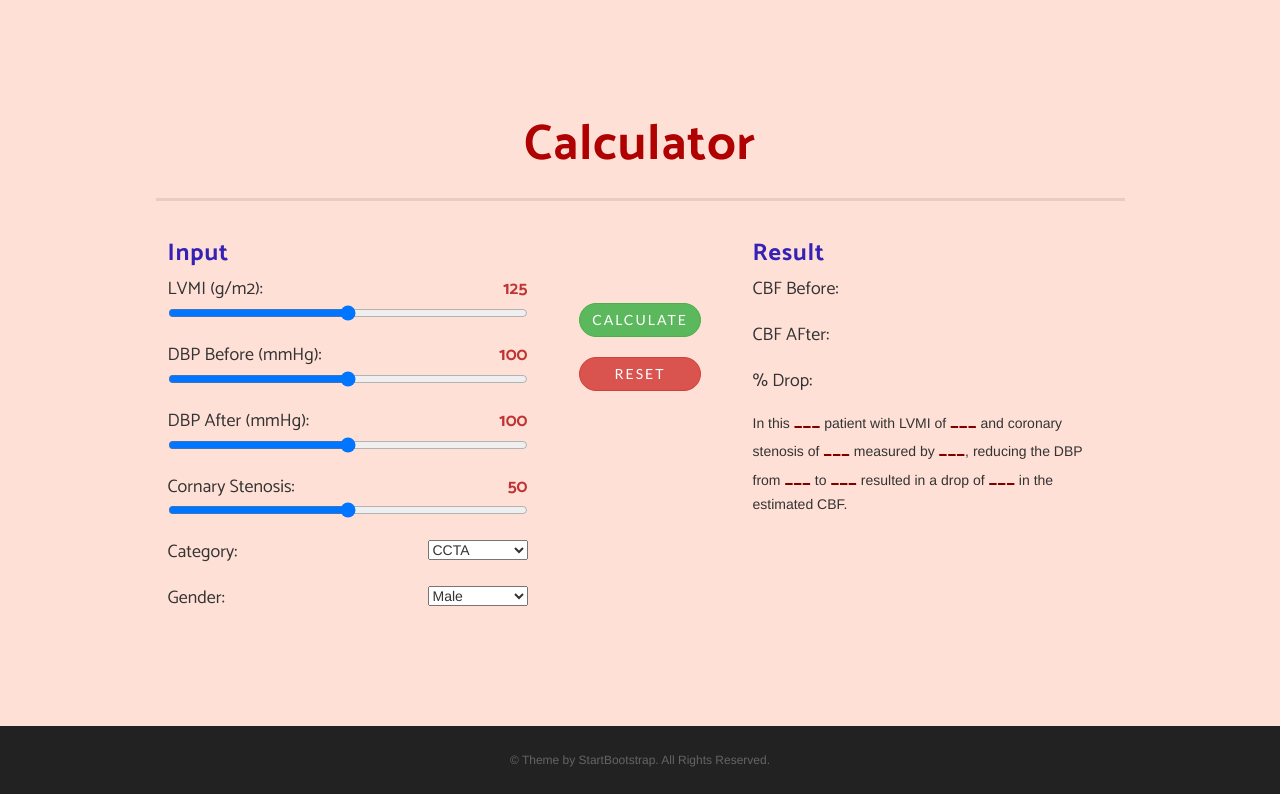
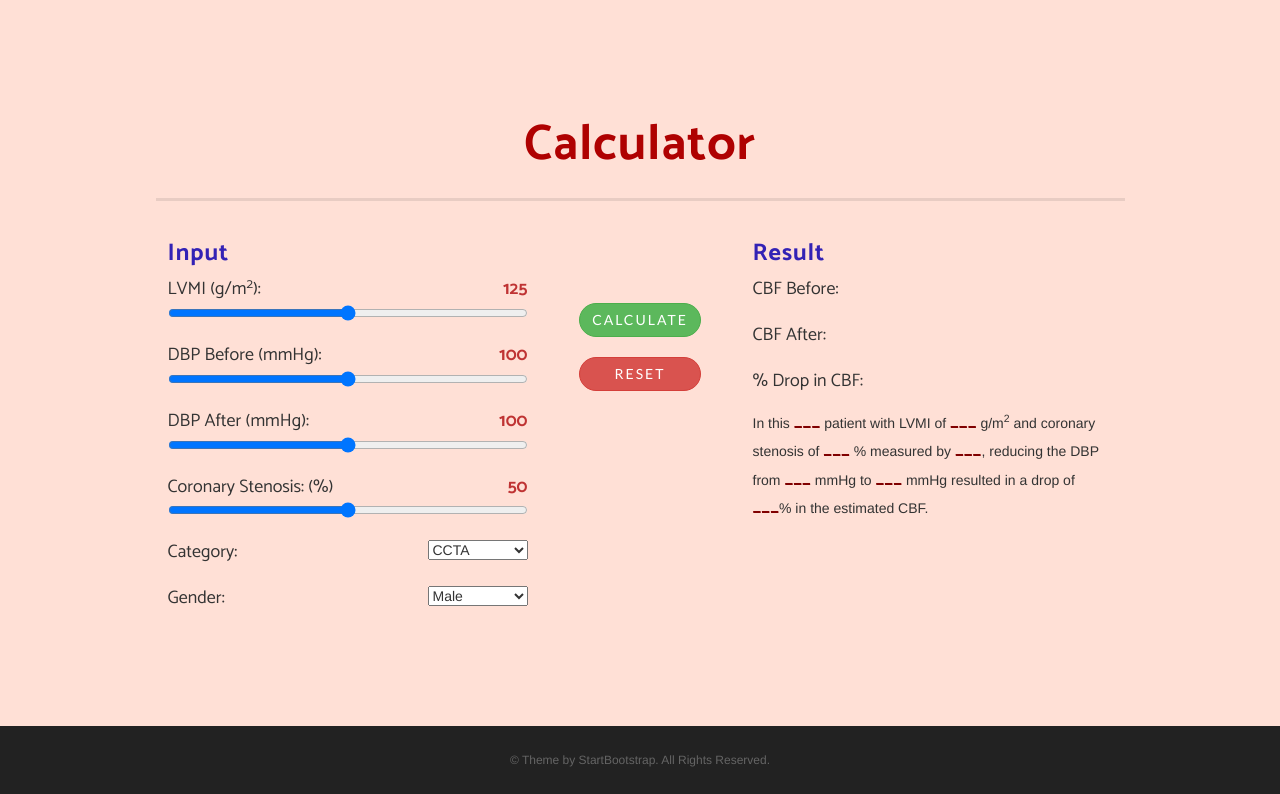
Before and after one commit to joutimothy/joutimothy.github.io, a plain HTML site: page index.html in a window 1280 px wide. Shown: the part 802-1596 px from the top of the page. Drawn offline with nearby package versions, Linux system fonts and the light colour scheme; a web font is replaced by a local one.

Commit message:
change some typos and units

```diff
--- a/index.html
+++ b/index.html
@@ -92,7 +92,7 @@
                 <div class="col-md-4">
                 <h3 class="t1">Input</h3>
                     <form>
-                        <p1 class = "text-xs-center">LVMI (g/m2):</p1><span id="range1">125</span>
+                        <p1 class = "text-xs-center">LVMI (g/m<sup>2</sup>):</p1><span id="range1">125</span>
                         <br>
                         <input type="range" name="in1" min="0" max="250" id="in1" oninput="showValue(this.value, 'range1'); fillData();">
                         <br>
@@ -104,7 +104,7 @@
                         <br>
                         <input type="range" name="in3" min="0" max="200" id="in3" oninput="showValue(this.value, 'range3'); fillData();">
                         <br>
-                        <p1>Cornary Stenosis: </p1> <span id="range4">50</span>
+                        <p1>Coronary Stenosis: (%)</p1> <span id="range4">50</span>
                         <br>
                         <input type="range" name="in4" min="0" max="100" id="in4" oninput="showValue(this.value, 'range4'); fillData();">
                         <br>
@@ -140,20 +140,20 @@
                 <div class="col-md-4">
                 <h3 class="t1">Result</h3>
                     <form>
-                        <p1 style="width:86px">CBF Before:</p1>
+                        <p1 style="width:130px">CBF Before:</p1>
                         <span type="text" id = "out2"></span>
                         <br>
                         <br>
-                        <p1 style="width:86px">CBF AFter: </p1>
+                        <p1 style="width:130px">CBF After: </p1>
                         <span type="text" id = "out3"></span>
                         <br>
                         <br>
-                        <p1 style="width:86px"> % Drop: </p1>
+                        <p1 style="width:130px"> % Drop in CBF: </p1>
                         <span type="text" name="out4" id = "out4"></span>
                     </form>
 
                     <div>
-                    In this <span class="result-text" type="text" id="d6">___</span> patient with LVMI of <span class="result-text" type="text" id="d1">___</span> and coronary stenosis of <span class="result-text" type="text" id="d4">___</span> measured by <span class="result-text" type="text" id="d5">___</span>, reducing the DBP from <span class="result-text" type="text" id="d2">___</span> to <span class="result-text" type="text" id="d3" >___</span> resulted in a drop of <span class="result-text" type="text" id="dout4">___</span> in the estimated CBF.
+                    In this <span class="result-text" type="text" id="d6">___</span> patient with LVMI of <span class="result-text" type="text" id="d1">___</span> g/m<sup>2</sup> and coronary stenosis of <span class="result-text" type="text" id="d4">___</span> % measured by <span class="result-text" type="text" id="d5">___</span>, reducing the DBP from <span class="result-text" type="text" id="d2">___</span> mmHg to <span class="result-text" type="text" id="d3" >___</span> mmHg resulted in a drop of <span class="result-text" type="text" id="dout4">___</span>% in the estimated CBF.
                     </div>
                 </div>
                 <div class ="col-md-1"></div>
```
